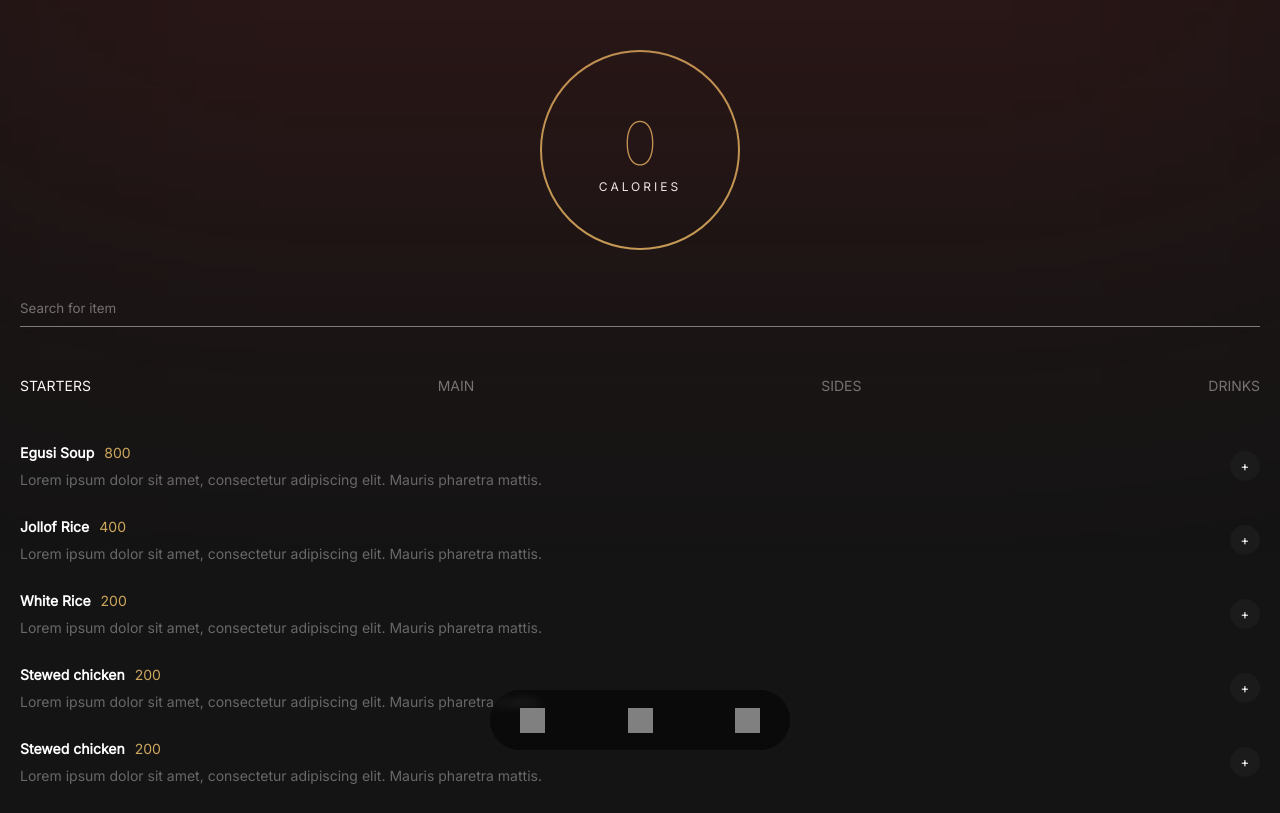
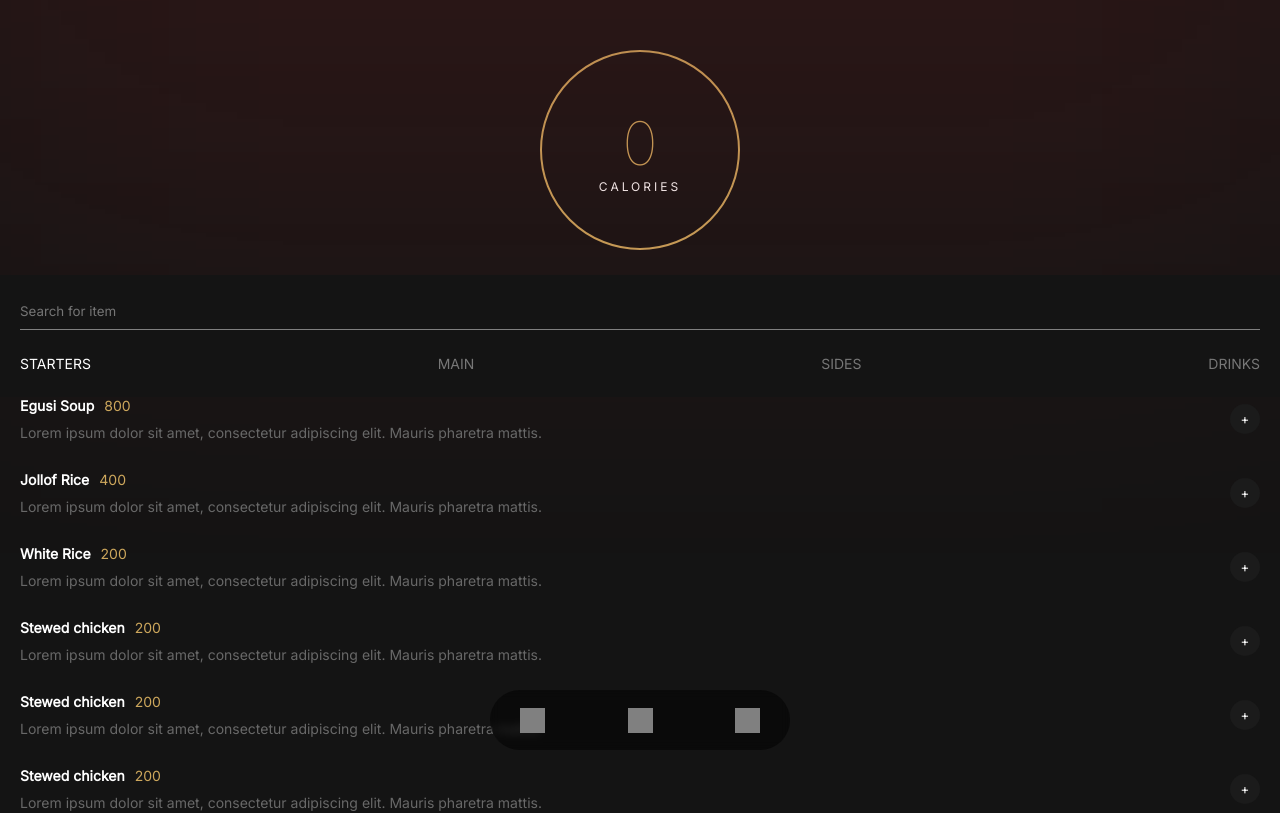
Before and after one commit to emmanuelojiji/my-enish, a React (Create React App) app: page / in a window 1280 px wide. Shown: the top 813 px of the page. Built offline with nearby package versions, Linux system fonts and the light colour scheme.

Commit message:
Sticky search / menu on scroll

```diff
--- a/src/components/TabNav.scss
+++ b/src/components/TabNav.scss
@@ -3,7 +3,10 @@
   justify-content: space-between;
   min-width: 100%;
   overflow: scroll;
-  margin-bottom: 50px;
+  background: #141414;
+
+  display: flex;
+  align-items: center;
 
   span {
     color: #777777;
--- a/src/pages/CalorieCounter.js
+++ b/src/pages/CalorieCounter.js
@@ -29,6 +29,7 @@ const CalorieCounter = ({ setIsNavBarVisible }) => {
         </div>
       </div>
 
+      <div className="sticky-container">
         <input
           type="text"
           className="search"
@@ -39,6 +40,7 @@ const CalorieCounter = ({ setIsNavBarVisible }) => {
           translateAmount={translateAmount}
           setTranslateAmount={setTranslateAmount}
         />
+      </div>
 
       {total > 0 && (
         <div className={`selected-items ${total > 0 ? "fade-in" : "fade-out"}`}>
--- a/src/pages/CalorieCounter.scss
+++ b/src/pages/CalorieCounter.scss
@@ -14,6 +14,7 @@
     flex-direction: column;
     align-items: center;
     justify-content: center;
+    margin-bottom: 25px;
   }
 
   .header-gradient {
@@ -54,9 +55,8 @@
     background: none;
     border: 0;
     border-bottom: solid 1px grey;
-    margin-top: 50px;
-    margin-bottom: 50px;
     padding-bottom: 10px;
+    margin-bottom: 25px;
   }
 
   .selected-items {
@@ -83,9 +83,22 @@
     overflow: hidden;
   }
 
-  .menu-carousel-inner{
+  .menu-carousel-inner {
     width: 100%;
     display: flex;
     transition: 0.3s ease-in-out;
   }
+
+  .sticky-container {
+    position: sticky;
+    top: 0;
+    z-index: 1;
+    background: #141414;
+    margin-left: -20px;
+    margin-right: -20px;
+    padding-left: 20px;
+    padding-right: 20px;
+    padding-top: 25px;
+    padding-bottom: 25px;
+  }
 }
--- a/src/productData.js
+++ b/src/productData.js
@@ -55,4 +55,88 @@ export const ProductData = [
     id: "stewed_chicken",
     quantity: 0,
   },
+  {
+    name: "Stewed chicken",
+    desc: "Lorem ipsum dolor sit amet, consectetur adipiscing elit. Mauris pharetra mattis.",
+    calories: 200,
+    id: "stewed_chicken",
+    quantity: 0,
+  },
+  {
+    name: "Stewed chicken",
+    desc: "Lorem ipsum dolor sit amet, consectetur adipiscing elit. Mauris pharetra mattis.",
+    calories: 200,
+    id: "stewed_chicken",
+    quantity: 0,
+  },
+  {
+    name: "Stewed chicken",
+    desc: "Lorem ipsum dolor sit amet, consectetur adipiscing elit. Mauris pharetra mattis.",
+    calories: 200,
+    id: "stewed_chicken",
+    quantity: 0,
+  },
+  {
+    name: "Stewed chicken",
+    desc: "Lorem ipsum dolor sit amet, consectetur adipiscing elit. Mauris pharetra mattis.",
+    calories: 200,
+    id: "stewed_chicken",
+    quantity: 0,
+  },
+  {
+    name: "Stewed chicken",
+    desc: "Lorem ipsum dolor sit amet, consectetur adipiscing elit. Mauris pharetra mattis.",
+    calories: 200,
+    id: "stewed_chicken",
+    quantity: 0,
+  },
+  {
+    name: "Stewed chicken",
+    desc: "Lorem ipsum dolor sit amet, consectetur adipiscing elit. Mauris pharetra mattis.",
+    calories: 200,
+    id: "stewed_chicken",
+    quantity: 0,
+  },
+  {
+    name: "Stewed chicken",
+    desc: "Lorem ipsum dolor sit amet, consectetur adipiscing elit. Mauris pharetra mattis.",
+    calories: 200,
+    id: "stewed_chicken",
+    quantity: 0,
+  },
+  {
+    name: "Stewed chicken",
+    desc: "Lorem ipsum dolor sit amet, consectetur adipiscing elit. Mauris pharetra mattis.",
+    calories: 200,
+    id: "stewed_chicken",
+    quantity: 0,
+  },
+  {
+    name: "Stewed chicken",
+    desc: "Lorem ipsum dolor sit amet, consectetur adipiscing elit. Mauris pharetra mattis.",
+    calories: 200,
+    id: "stewed_chicken",
+    quantity: 0,
+  },
+  {
+    name: "Stewed chicken",
+    desc: "Lorem ipsum dolor sit amet, consectetur adipiscing elit. Mauris pharetra mattis.",
+    calories: 200,
+    id: "stewed_chicken",
+    quantity: 0,
+  },
+  {
+    name: "Stewed chicken",
+    desc: "Lorem ipsum dolor sit amet, consectetur adipiscing elit. Mauris pharetra mattis.",
+    calories: 200,
+    id: "stewed_chicken",
+    quantity: 0,
+  },
+  {
+    name: "Stewed chicken",
+    desc: "Lorem ipsum dolor sit amet, consectetur adipiscing elit. Mauris pharetra mattis.",
+    calories: 200,
+    id: "stewed_chicken",
+    quantity: 0,
+  },
 ];
```
Lines whose indentation alone changed are shown as unchanged.
